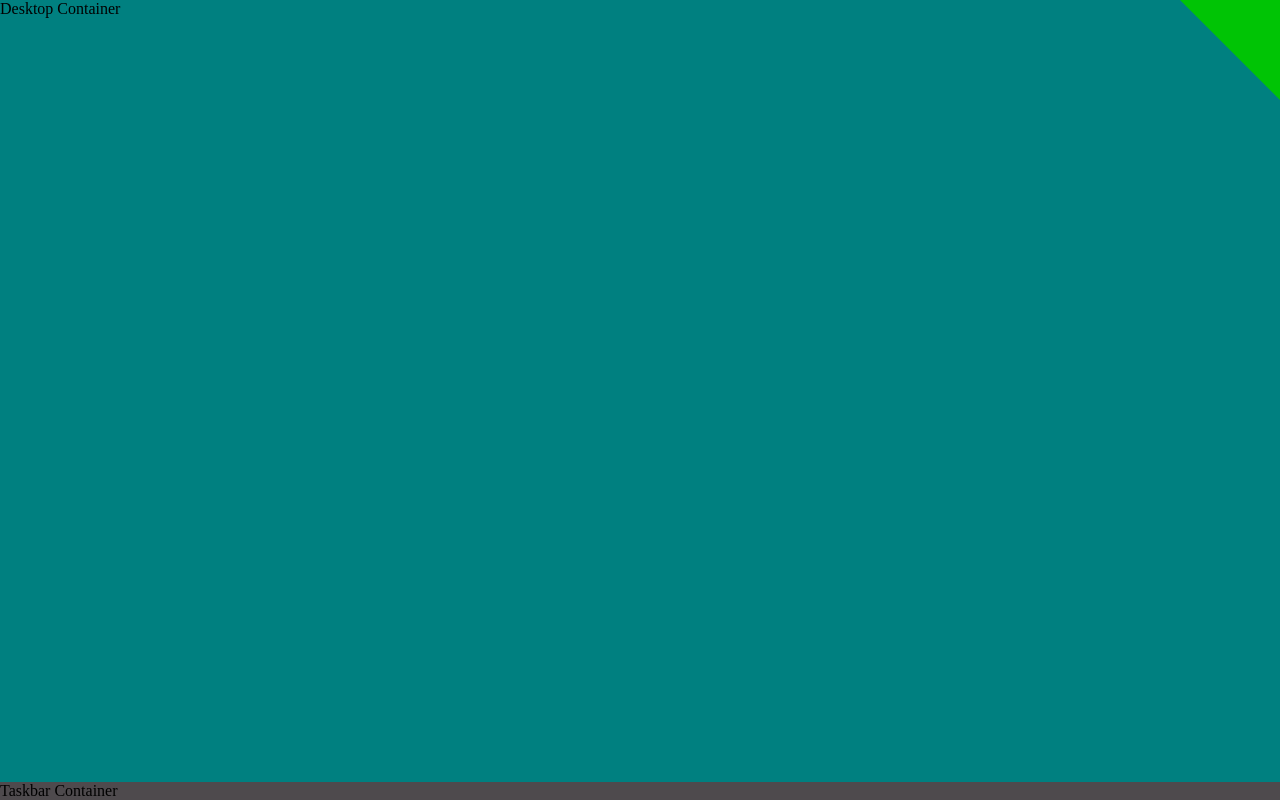
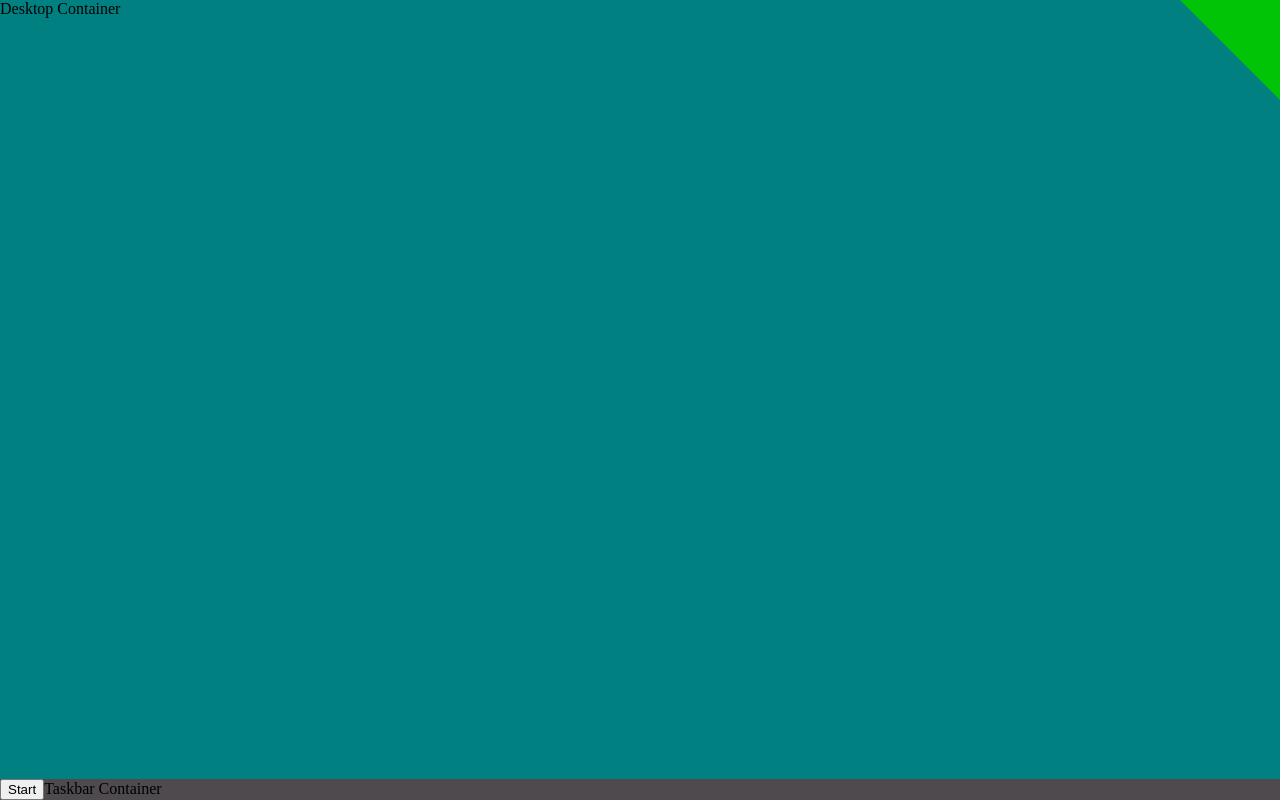
Before and after one commit to wbdana-old/doorways, a React (Create React App) app: page / in a window 1280 px wide. Built offline with nearby package versions, Linux system fonts and the light colour scheme.

Commit message:
Build out StartButton component; add toggleMenu functionality to store

```diff
--- a/src/components/Gui.tsx
+++ b/src/components/Gui.tsx
@@ -1,4 +1,5 @@
 import * as React from 'react';
+import StartButton from './StartButton';
 import {
     GuiContainer,
     DesktopContainer,
@@ -7,12 +8,17 @@ import {
 
 
 export interface IProps {
-
+    showMenu: boolean;
+    toggleMenu: () => void;
 }
 
 class Gui extends React.Component<IProps> {
     constructor(props: IProps) {
         super(props);
+    }
+
+    componentDidMount(): void {
+        console.log("Gui props:", this.props);
     }
 
     render() {
@@ -22,6 +28,12 @@ class Gui extends React.Component<IProps> {
                     Desktop Container
                 </DesktopContainer>
                 <TaskbarContainer>
+                    <StartButton
+                        showMenu={this.props.showMenu}
+                        toggleMenu={this.props.toggleMenu}
+                    >
+                        Start
+                    </StartButton>
                     Taskbar Container
                 </TaskbarContainer>
             </GuiContainer>
--- /dev/null
+++ b/src/components/StartButton.tsx
@@ -0,0 +1,26 @@
+import * as React from 'react';
+import { StartButtonContainer } from '../styled/components/gui';
+
+export interface IProps {
+    showMenu: boolean;
+    toggleMenu: () => void;
+}
+
+class StartButton extends React.Component<IProps> {
+    componentDidMount(): void {
+        console.log(this.props);
+    }
+
+    render() {
+        return (
+            <StartButtonContainer
+                menu={this.props.showMenu}
+                onClick={this.props.toggleMenu}
+            >
+                Start
+            </StartButtonContainer>
+        )
+    }
+}
+
+export default StartButton;
--- a/src/containers/Gui.tsx
+++ b/src/containers/Gui.tsx
@@ -13,7 +13,7 @@ const mapStateToProps = ({ gui }: ApplicationState) => ({
 });
 
 const mapDispatchToProps = (dispatch: Dispatch<GuiActionTypes>) => ({
-    toggleGui: () => dispatch(guiActions.toggleMenu()),
+    toggleMenu: () => dispatch(guiActions.toggleMenu()),
 });
 
 export default connect(mapStateToProps, mapDispatchToProps)(Gui);
--- a/src/styled/components/gui.tsx
+++ b/src/styled/components/gui.tsx
@@ -20,3 +20,7 @@ export const TaskbarContainer = styled.div`
     flex-shrink: 0;
     width: 100%;
 `;
+
+export const StartButtonContainer = styled("button")<{ menu: boolean }>`
+
+`;
--- a/src/styled/components/home.tsx
+++ b/src/styled/components/home.tsx
@@ -1,7 +1,7 @@
 import styled from '../styled-components';
 
 export const HomeContainer = styled("div")<{ gui: boolean }>`
-    background-color: ${props => props.gui ? '#000' : props.theme.primaryColor}; /* TODO WBD Change to props.theme.grey */
+    background-color: ${props => props.gui ? '#000' : props.theme.grey};
     display: flex;
     flex: 1;
     flex-direction: column;
--- a/src/styled/theme.ts
+++ b/src/styled/theme.ts
@@ -1,5 +1,6 @@
 export default interface IThemeInterface {
     gui: boolean;
+    menu: boolean;
     primaryColor: string;
     primaryColorInverted: string;
     secondaryColor: string;
```
